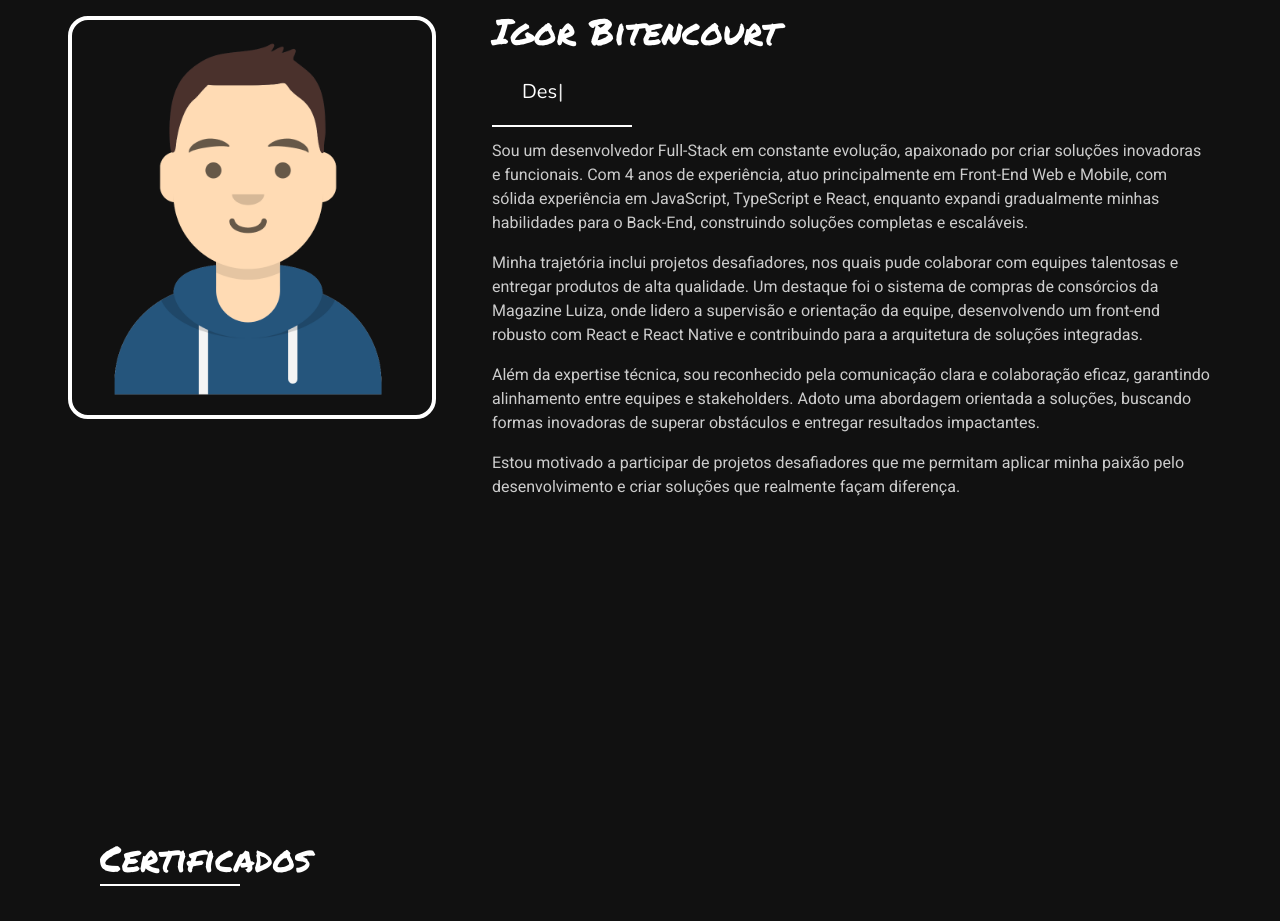
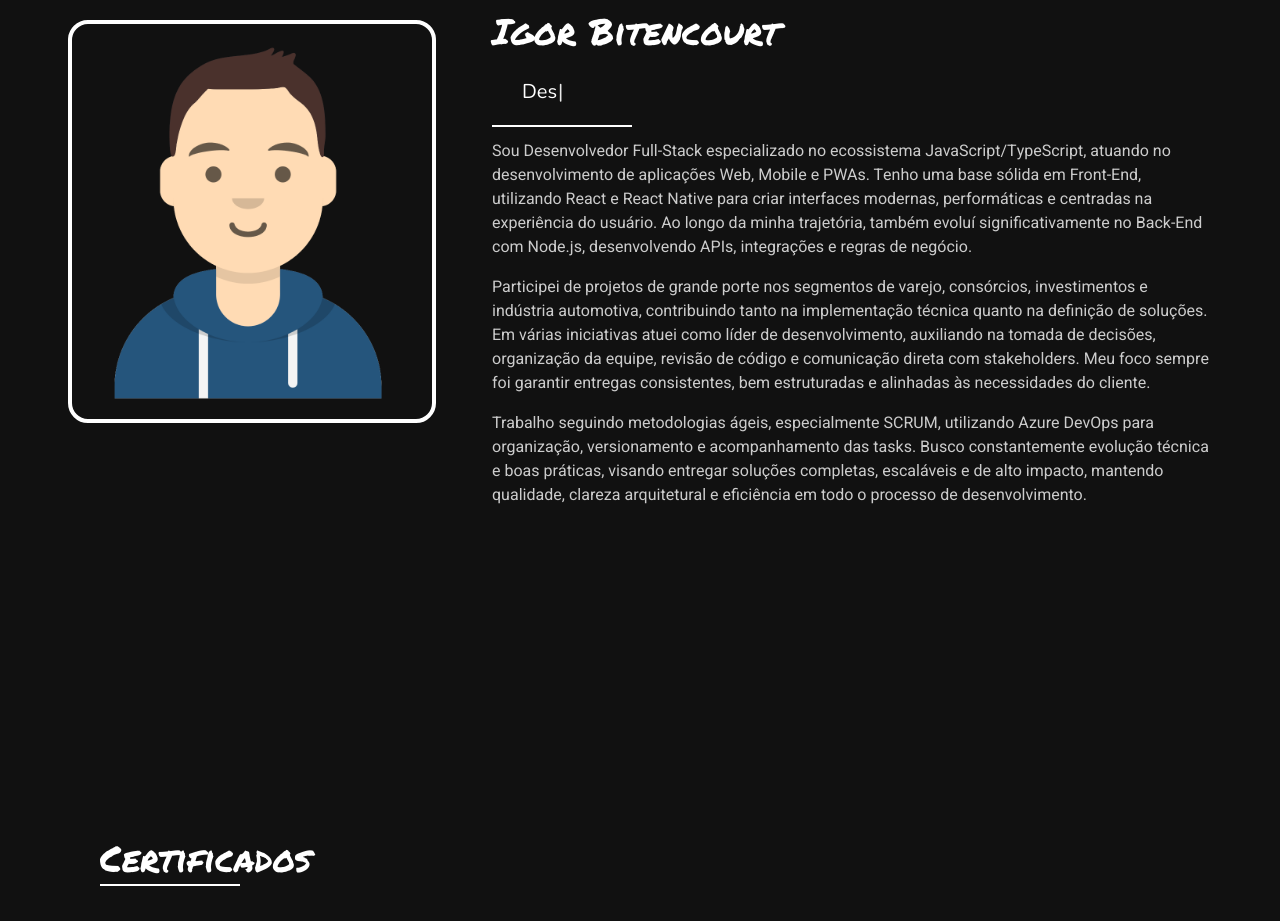
Before and after one commit to igorb-dev/igorb-dev, a React (Vite) app: page / in a window 1280 px wide. Shown: the part 980-1901 px from the top of the page. Built offline with nearby package versions, Linux system fonts and the light colour scheme.

Commit message:
atualizacao bio

```diff
--- a/src/App.jsx
+++ b/src/App.jsx
@@ -230,10 +230,9 @@ const App = () => {
           </div>
 
           <div>
-            <p className='Sobre-text'>Sou um desenvolvedor Full-Stack em constante evolução, apaixonado por criar soluções inovadoras e funcionais. Com 4 anos de experiência, atuo principalmente em Front-End Web e Mobile, com sólida experiência em JavaScript, TypeScript e React, enquanto expandi gradualmente minhas habilidades para o Back-End, construindo soluções completas e escaláveis.</p>
-            <p className='Sobre-text'>Minha trajetória inclui projetos desafiadores, nos quais pude colaborar com equipes talentosas e entregar produtos de alta qualidade. Um destaque foi o sistema de compras de consórcios da Magazine Luiza, onde lidero a supervisão e orientação da equipe, desenvolvendo um front-end robusto com React e React Native e contribuindo para a arquitetura de soluções integradas.</p>
-            <p className='Sobre-text'>Além da expertise técnica, sou reconhecido pela comunicação clara e colaboração eficaz, garantindo alinhamento entre equipes e stakeholders. Adoto uma abordagem orientada a soluções, buscando formas inovadoras de superar obstáculos e entregar resultados impactantes.</p>
-            <p className='Sobre-text'>Estou motivado a participar de projetos desafiadores que me permitam aplicar minha paixão pelo desenvolvimento e criar soluções que realmente façam diferença.</p>
+            <p className='Sobre-text'>Sou Desenvolvedor Full-Stack especializado no ecossistema JavaScript/TypeScript, atuando no desenvolvimento de aplicações Web, Mobile e PWAs. Tenho uma base sólida em Front-End, utilizando React e React Native para criar interfaces modernas, performáticas e centradas na experiência do usuário. Ao longo da minha trajetória, também evoluí significativamente no Back-End com Node.js, desenvolvendo APIs, integrações e regras de negócio.</p>
+            <p className='Sobre-text'>Participei de projetos de grande porte nos segmentos de varejo, consórcios, investimentos e indústria automotiva, contribuindo tanto na implementação técnica quanto na definição de soluções. Em várias iniciativas atuei como líder de desenvolvimento, auxiliando na tomada de decisões, organização da equipe, revisão de código e comunicação direta com stakeholders. Meu foco sempre foi garantir entregas consistentes, bem estruturadas e alinhadas às necessidades do cliente.</p>
+            <p className='Sobre-text'>Trabalho seguindo metodologias ágeis, especialmente SCRUM, utilizando Azure DevOps para organização, versionamento e acompanhamento das tasks. Busco constantemente evolução técnica e boas práticas, visando entregar soluções completas, escaláveis e de alto impacto, mantendo qualidade, clareza arquitetural e eficiência em todo o processo de desenvolvimento.</p>
           </div>
         </div>
 
```
